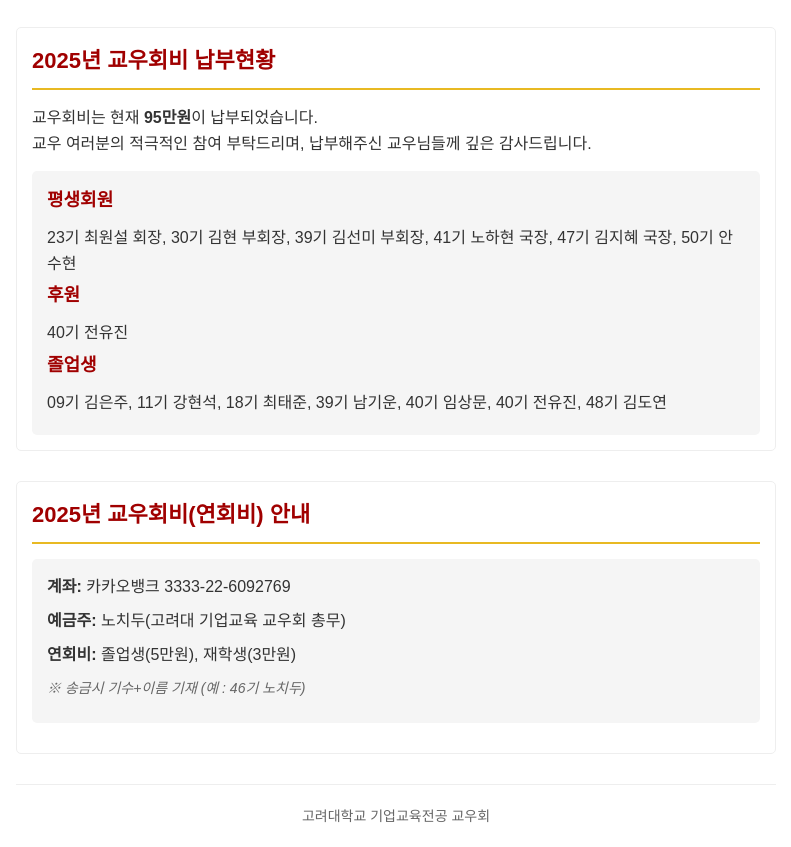
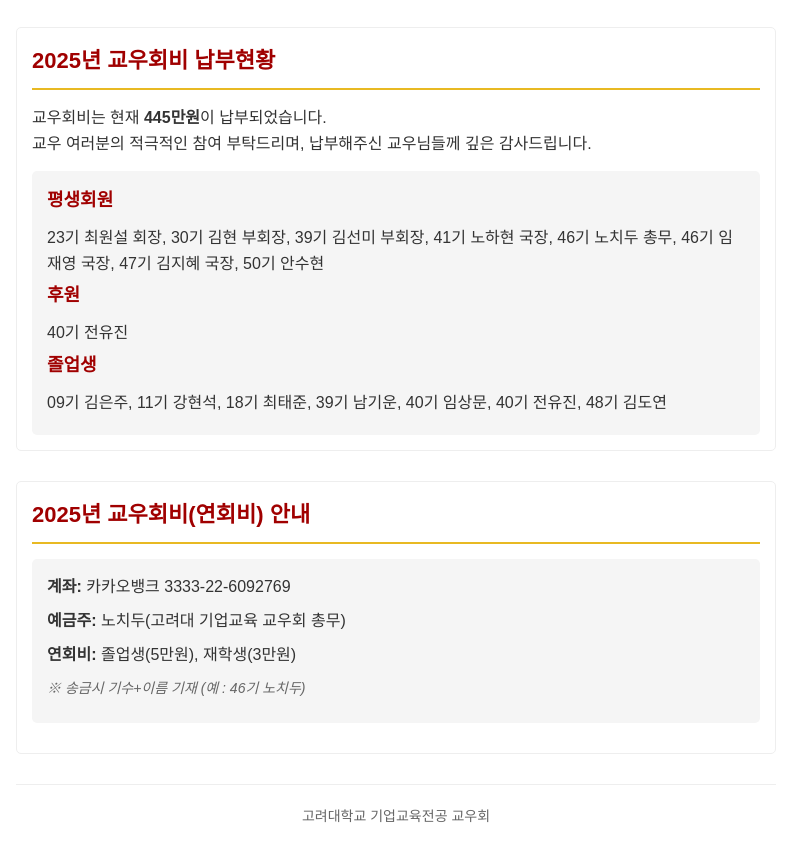
Before and after one commit to HYUNFLIX/koreahrd, a plain HTML site: page index.html in a window 1280 px wide. Shown: the part 999-1846 px from the top of the page, without its empty margins (244-1035 px from the left). Drawn offline with Linux system fonts and the light colour scheme.

Commit message:
Update index.html

```diff
--- a/index.html
+++ b/index.html
@@ -182,12 +182,12 @@
 
     <div class="section">
       <h2>2025년 교우회비 납부현황</h2>
-      <p>교우회비는 현재 <strong>95만원</strong>이 납부되었습니다.</p>
+      <p>교우회비는 현재 <strong>445만원</strong>이 납부되었습니다.</p>
       <p>교우 여러분의 적극적인 참여 부탁드리며, 납부해주신 교우님들께 깊은 감사드립니다.</p>
 
       <div class="members-list">
         <h3>평생회원</h3>
-        <p>23기 최원설 회장, 30기 김현 부회장, 39기 김선미 부회장, 41기 노하현 국장, 47기 김지혜 국장, 50기 안수현</p>
+        <p>23기 최원설 회장, 30기 김현 부회장, 39기 김선미 부회장, 41기 노하현 국장, 46기 노치두 총무, 46기 임재영 국장, 47기 김지혜 국장, 50기 안수현</p>
 
         <h3>후원</h3>
         <p>40기 전유진</p>
```
